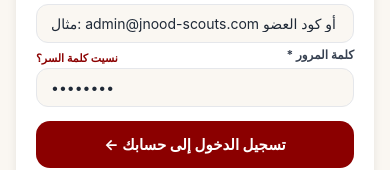
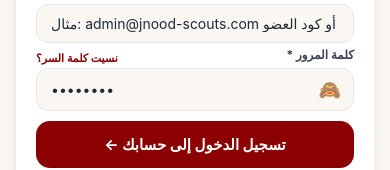
Before and after one commit to RemonAyman/eljnood, a React Native app in the folder scouts-app/mobile/: screen /Login in a window 390 px wide. Shown: the part 314-484 px from the top of the page. Built offline with nearby package versions, Linux system fonts and the light colour scheme.

Commit message:
feat: add password eye visibility toggle, 3-attempt lock with 30s countdown timer

```diff
--- a/scouts-app/mobile/src/screens/auth/LoginScreen.tsx
+++ b/scouts-app/mobile/src/screens/auth/LoginScreen.tsx
@@ -1,4 +1,4 @@
-import React, { useState, useCallback } from 'react';
+import React, { useState, useCallback, useEffect } from 'react';
 import {
   View, Text, TextInput, StyleSheet, TouchableOpacity, ScrollView, Modal, Alert, ActivityIndicator
 } from 'react-native';
@@ -165,9 +165,31 @@ export const LoginScreen = ({ navigation }: any) => {
 
   const [identifier, setIdentifier] = useState('');
   const [password, setPassword] = useState('');
+  const [showPassword, setShowPassword] = useState(false);
   const [errors, setErrors] = useState<Record<string, string>>({});
   const [loading, setLoading] = useState(false);
   const [showOfficialList, setShowOfficialList] = useState(true);
+
+  // Security: Failed Attempts and Lockout
+  const [failedAttempts, setFailedAttempts] = useState(0);
+  const [lockoutSeconds, setLockoutSeconds] = useState(0);
+
+  // Countdown timer for lockout
+  useEffect(() => {
+    let timer: any;
+    if (lockoutSeconds > 0) {
+      timer = setInterval(() => {
+        setLockoutSeconds((prev) => {
+          if (prev <= 1) {
+            setFailedAttempts(0);
+            return 0;
+          }
+          return prev - 1;
+        });
+      }, 1000);
+    }
+    return () => clearInterval(timer);
+  }, [lockoutSeconds]);
 
   // Secret PIN Modal state
   const [showPinModal, setShowPinModal] = useState(false);
@@ -176,6 +198,8 @@ export const LoginScreen = ({ navigation }: any) => {
 
   // Perform Direct Login for Official Account
   const loginDirectlyWithAccount = useCallback((acc: OfficialAccount) => {
+    setFailedAttempts(0);
+    setLockoutSeconds(0);
     setUser({
       id: `official_${acc.id}`,
       name: acc.name,
@@ -190,7 +214,34 @@ export const LoginScreen = ({ navigation }: any) => {
     navigation?.navigate(acc.screen);
   }, [setUser, setPinUnlocked, navigation]);
 
+  const handleFailedLogin = useCallback((msg: string) => {
+    setLoading(false);
+    const newCount = failedAttempts + 1;
+    setFailedAttempts(newCount);
+
+    if (newCount >= 3) {
+      setLockoutSeconds(30);
+      Alert.alert(
+        '⛔ تم قفل تسجيل الدخول مؤقتاً',
+        'لقد استنفدت 3 محاولات خاطئة لكلمة المرور لحماية الحساب.\n\nيرجى الانتظار لمدة 30 ثانية لتتمكن من المحاولة مرة أخرى.'
+      );
+    } else {
+      Alert.alert(
+        'بيانات غير صحيحة ❌',
+        `${msg}\n\nالمحاولات المتبقية قبل القفل المؤقت: ${3 - newCount} من 3.`
+      );
+    }
+  }, [failedAttempts]);
+
   const handleLogin = useCallback(async () => {
+    if (lockoutSeconds > 0) {
+      Alert.alert(
+        'الحساب مقفل مؤقتاً ⏳',
+        `يرجى الانتظار ${lockoutSeconds} ثانية قبل إعادة المحاولة.`
+      );
+      return;
+    }
+
     const { valid, errors: formErrors } = validateLoginForm(identifier, password);
     setErrors(formErrors);
     if (!valid) return;
@@ -216,20 +267,13 @@ export const LoginScreen = ({ navigation }: any) => {
         cleanPass.length >= 4; // Allow any 4+ char password for registered official dev emails
 
       if (passMatches) {
+        setFailedAttempts(0);
+        setLockoutSeconds(0);
         loginDirectlyWithAccount(matchedAccount);
         setLoading(false);
         return;
       } else {
-        // Offer one-click login if wrong password
-        setLoading(false);
-        Alert.alert(
-          'تأكيد الدخول الرسمي 🛡️',
-          `أنت تحاول الدخول بحساب: ${matchedAccount.name}\n\nكلمة المرور الرسمية: ${matchedAccount.pass}`,
-          [
-            { text: 'دخول مباشر الآن ✅', onPress: () => loginDirectlyWithAccount(matchedAccount) },
-            { text: 'إلغاء', style: 'cancel' }
-          ]
-        );
+        handleFailedLogin(`كلمة المرور غير صحيحة للحساب الرسمي: ${matchedAccount.name}.`);
         return;
       }
     }
@@ -249,6 +293,8 @@ export const LoginScreen = ({ navigation }: any) => {
     const realUserDoc = await findUserOrMemberInFirestore(cleanId);
 
     if (realUserDoc) {
+      setFailedAttempts(0);
+      setLockoutSeconds(0);
       const userRole = realUserDoc.role || 'CHILD';
       const realProfile = {
         id: realUserDoc.id || realUserDoc.uid || authUid || `u_${Date.now()}`,
@@ -274,17 +320,9 @@ export const LoginScreen = ({ navigation }: any) => {
       return;
     }
 
-    // 4. If neither admin nor found in Firestore -> Reject login
-    setLoading(false);
-    Alert.alert(
-      'لم يتم العثور على الحساب ❌',
-      'البريد الإلكتروني أو كود الكشاف غير مسجل في قاعدة البيانات.\n\nيرجى التأكد من صحة البيانات أو اختيار حسابك الرسمي من قائمة الحسابات أدناه.',
-      [
-        { text: 'تسجيل حساب جديد', onPress: () => navigation?.navigate('RoleSelect') },
-        { text: 'حسناً', style: 'cancel' }
-      ]
-    );
-  }, [identifier, password, setUser, navigation, loginDirectlyWithAccount]);
+    // 4. If neither admin nor found in Firestore -> Reject login & increment failed attempts
+    handleFailedLogin('البريد الإلكتروني أو كود الكشاف غير مسجل في قاعدة البيانات.');
+  }, [identifier, password, setUser, navigation, loginDirectlyWithAccount, lockoutSeconds, handleFailedLogin]);
 
   const handleVerifyPin = useCallback(() => {
     if (!isValidOTP(pinInput, 4)) {
@@ -331,6 +369,19 @@ export const LoginScreen = ({ navigation }: any) => {
         <Text style={styles.cardTitle}>تسجيل الدخول للكشافة</Text>
         <Text style={styles.cardSub}>أهلاً بعودتك يا بطل، أدخل بياناتك للمتابعة</Text>
 
+        {/* Lockout Warning Banner */}
+        {lockoutSeconds > 0 && (
+          <View style={styles.lockoutBanner}>
+            <Text style={styles.lockoutIcon}>⏳</Text>
+            <View style={styles.lockoutTextWrap}>
+              <Text style={styles.lockoutTitle}>تم قفل تسجيل الدخول مؤقتاً</Text>
+              <Text style={styles.lockoutSub}>
+                استنفدت 3 محاولات خاطئة. انتظر <Text style={styles.lockoutTimer}>{lockoutSeconds}</Text> ثانية للمحاولة مجدداً.
+              </Text>
+            </View>
+          </View>
+        )}
+
         <Text style={styles.inputLabel}>كود الكشاف أو البريد الإلكتروني *</Text>
         <TextInput
           style={[styles.input, errors.identifier ? styles.inputError : null]}
@@ -348,26 +399,50 @@ export const LoginScreen = ({ navigation }: any) => {
             <Text style={styles.forgotLink}>نسيت كلمة السر؟</Text>
           </TouchableOpacity>
         </View>
+
+        {/* Password input with Eye Toggle */}
+        <View style={styles.passwordInputContainer}>
           <TextInput
-          style={[styles.input, errors.password ? styles.inputError : null]}
+            style={[styles.passwordInput, errors.password ? styles.inputError : null]}
             placeholder="••••••••"
-          secureTextEntry
+            secureTextEntry={!showPassword}
             value={password}
             onChangeText={(t) => { setPassword(t); if (errors.password) setErrors(e => ({ ...e, password: '' })); }}
             textAlign="right"
           />
+          <TouchableOpacity
+            style={styles.eyeBtn}
+            onPress={() => setShowPassword(!showPassword)}
+            activeOpacity={0.7}
+          >
+            <Text style={styles.eyeIcon}>{showPassword ? '👁️' : '🙈'}</Text>
+          </TouchableOpacity>
+        </View>
         <FieldError message={errors.password} />
 
+        {failedAttempts > 0 && lockoutSeconds === 0 && (
+          <Text style={styles.remainingAttemptsText}>
+            ⚠️ انتبه: لديك {3 - failedAttempts} محاولات متبقية قبل القفل المؤقت.
+          </Text>
+        )}
+
         <TouchableOpacity
-          style={[styles.loginBtn, loading && styles.loginBtnDisabled]}
+          style={[
+            styles.loginBtn,
+            (loading || lockoutSeconds > 0) && styles.loginBtnDisabled
+          ]}
           onPress={handleLogin}
           activeOpacity={0.8}
-          disabled={loading}
+          disabled={loading || lockoutSeconds > 0}
         >
           {loading ? (
             <ActivityIndicator color="#FFFFFF" size="small" />
           ) : (
-            <Text style={styles.loginBtnText}>تسجيل الدخول إلى حسابك ←</Text>
+            <Text style={styles.loginBtnText}>
+              {lockoutSeconds > 0
+                ? `انتظر (${lockoutSeconds} ثانية) ⏳`
+                : 'تسجيل الدخول إلى حسابك ←'}
+            </Text>
           )}
         </TouchableOpacity>
 
@@ -579,6 +654,40 @@ const styles = StyleSheet.create({
     textAlign: 'right',
     marginBottom: 16,
   },
+  lockoutBanner: {
+    backgroundColor: '#FEF2F2',
+    borderColor: '#F87171',
+    borderWidth: 1.5,
+    borderRadius: 12,
+    padding: 12,
+    flexDirection: 'row-reverse',
+    alignItems: 'center',
+    marginBottom: 16,
+  },
+  lockoutIcon: {
+    fontSize: 26,
+    marginLeft: 10,
+  },
+  lockoutTextWrap: {
+    flex: 1,
+    alignItems: 'flex-end',
+  },
+  lockoutTitle: {
+    fontSize: 13,
+    fontWeight: 'bold',
+    color: '#991B1B',
+    marginBottom: 2,
+  },
+  lockoutSub: {
+    fontSize: 11,
+    color: '#7F1D1D',
+    lineHeight: 16,
+  },
+  lockoutTimer: {
+    fontWeight: 'bold',
+    fontSize: 13,
+    color: '#DC2626',
+  },
   inputLabel: {
     fontSize: 12,
     fontWeight: 'bold',
@@ -607,6 +716,31 @@ const styles = StyleSheet.create({
     color: '#1F2937',
     marginBottom: 4,
   },
+  passwordInputContainer: {
+    flexDirection: 'row',
+    alignItems: 'center',
+    backgroundColor: '#FAF7F2',
+    borderWidth: 1,
+    borderColor: '#E5E7EB',
+    borderRadius: 12,
+    marginBottom: 4,
+  },
+  passwordInput: {
+    flex: 1,
+    paddingHorizontal: 14,
+    paddingVertical: 10,
+    fontSize: 14,
+    color: '#1F2937',
+  },
+  eyeBtn: {
+    paddingHorizontal: 12,
+    paddingVertical: 10,
+    justifyContent: 'center',
+    alignItems: 'center',
+  },
+  eyeIcon: {
+    fontSize: 18,
+  },
   inputError: {
     borderColor: '#EF4444',
     backgroundColor: '#FEF2F2',
@@ -617,12 +751,19 @@ const styles = StyleSheet.create({
     textAlign: 'right',
     marginBottom: 8,
   },
+  remainingAttemptsText: {
+    fontSize: 11,
+    color: '#D97706',
+    fontWeight: '600',
+    textAlign: 'right',
+    marginBottom: 8,
+  },
   loginBtn: {
     backgroundColor: '#8B0000',
     borderRadius: 14,
     paddingVertical: 14,
     alignItems: 'center',
-    marginTop: 10,
+    marginTop: 6,
     marginBottom: 16,
   },
   loginBtnDisabled: {
```
Lines whose indentation alone changed are shown as unchanged.
